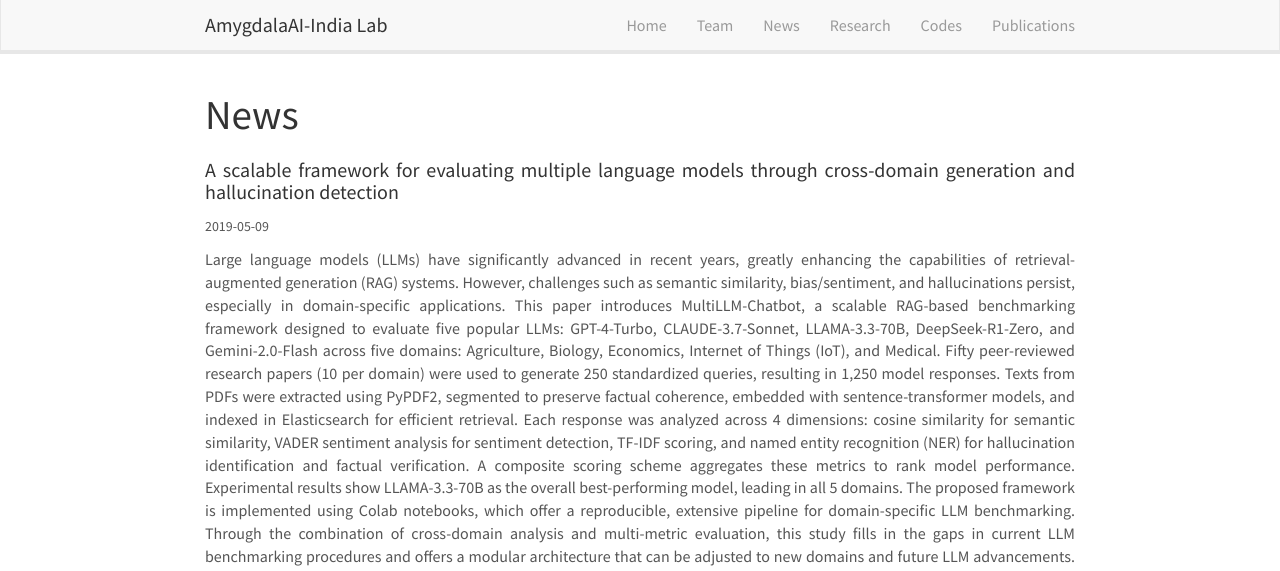
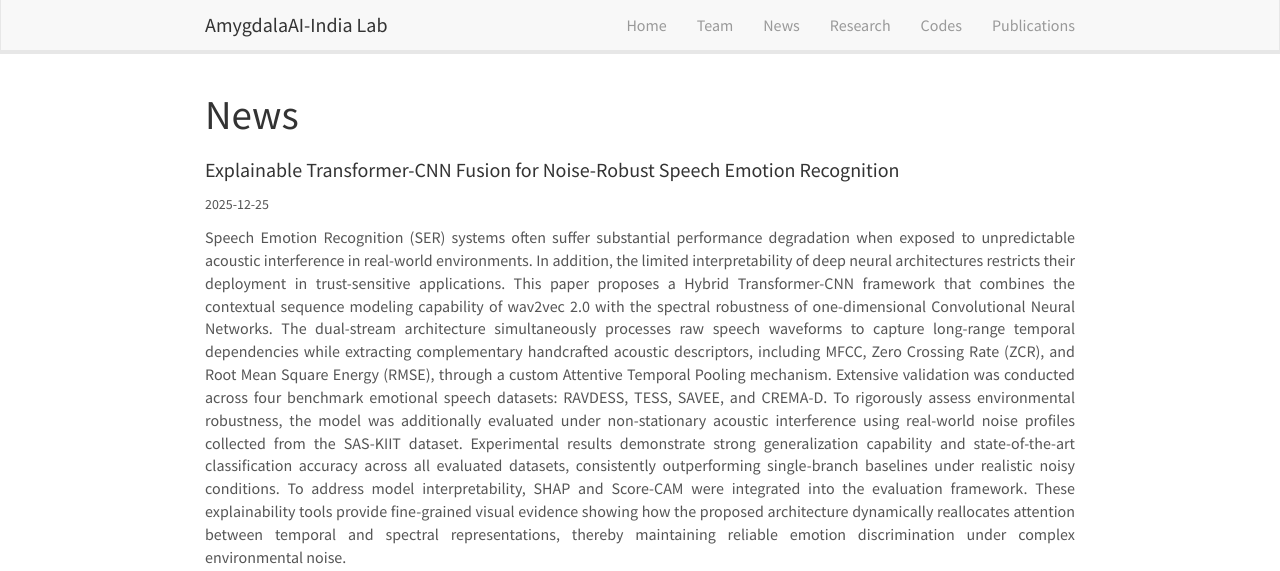
Before and after one commit to amygdalaaiindia/amygdalaaiindia.github.io, a Jekyll site: the page built from _pages/news.html, in a window 1280 px wide and 1341 px high. Shown: the top 571 px of the window. Built offline with Jekyll 4.4.1, drawn with Linux system fonts in a browser that asks for light colours; nearby versions of some CDN libraries.

Commit message:
Update news.yml

```diff
--- a/_data/news.yml
+++ b/_data/news.yml
@@ -1,3 +1,22 @@
+- date: 2025-12-25
+  title: "Explainable Transformer-CNN Fusion for Noise-Robust Speech Emotion Recognition"
+  authors: "Sudip Chakrabarty, Pappu Bishwas, Rajdeep Chatterjee"
+  tags:
+    - research
+    - publication
+    - speech emotion recognition
+    - explainable ai
+  content: |
+    Speech Emotion Recognition (SER) systems often suffer substantial performance degradation when exposed to unpredictable acoustic interference in real-world environments. In addition, the limited interpretability of deep neural architectures restricts their deployment in trust-sensitive applications.
+
+    This paper proposes a Hybrid Transformer-CNN framework that combines the contextual sequence modeling capability of wav2vec 2.0 with the spectral robustness of one-dimensional Convolutional Neural Networks. The dual-stream architecture simultaneously processes raw speech waveforms to capture long-range temporal dependencies while extracting complementary handcrafted acoustic descriptors, including MFCC, Zero Crossing Rate (ZCR), and Root Mean Square Energy (RMSE), through a custom Attentive Temporal Pooling mechanism.
+
+    Extensive validation was conducted across four benchmark emotional speech datasets: RAVDESS, TESS, SAVEE, and CREMA-D. To rigorously assess environmental robustness, the model was additionally evaluated under non-stationary acoustic interference using real-world noise profiles collected from the SAS-KIIT dataset.
+
+    Experimental results demonstrate strong generalization capability and state-of-the-art classification accuracy across all evaluated datasets, consistently outperforming single-branch baselines under realistic noisy conditions.
+
+    To address model interpretability, SHAP and Score-CAM were integrated into the evaluation framework. These explainability tools provide fine-grained visual evidence showing how the proposed architecture dynamically reallocates attention between temporal and spectral representations, thereby maintaining reliable emotion discrimination under complex environmental noise.
+
 - date: 2019-05-09
   title: "A scalable framework for evaluating multiple language models through cross-domain generation and hallucination detection"
   authors: "Sorup Chakraborty, Rajesh Chowdhury, Sourov Roy Shuvo, Rajdeep Chatterjee, Satyabrata Roy"
```
